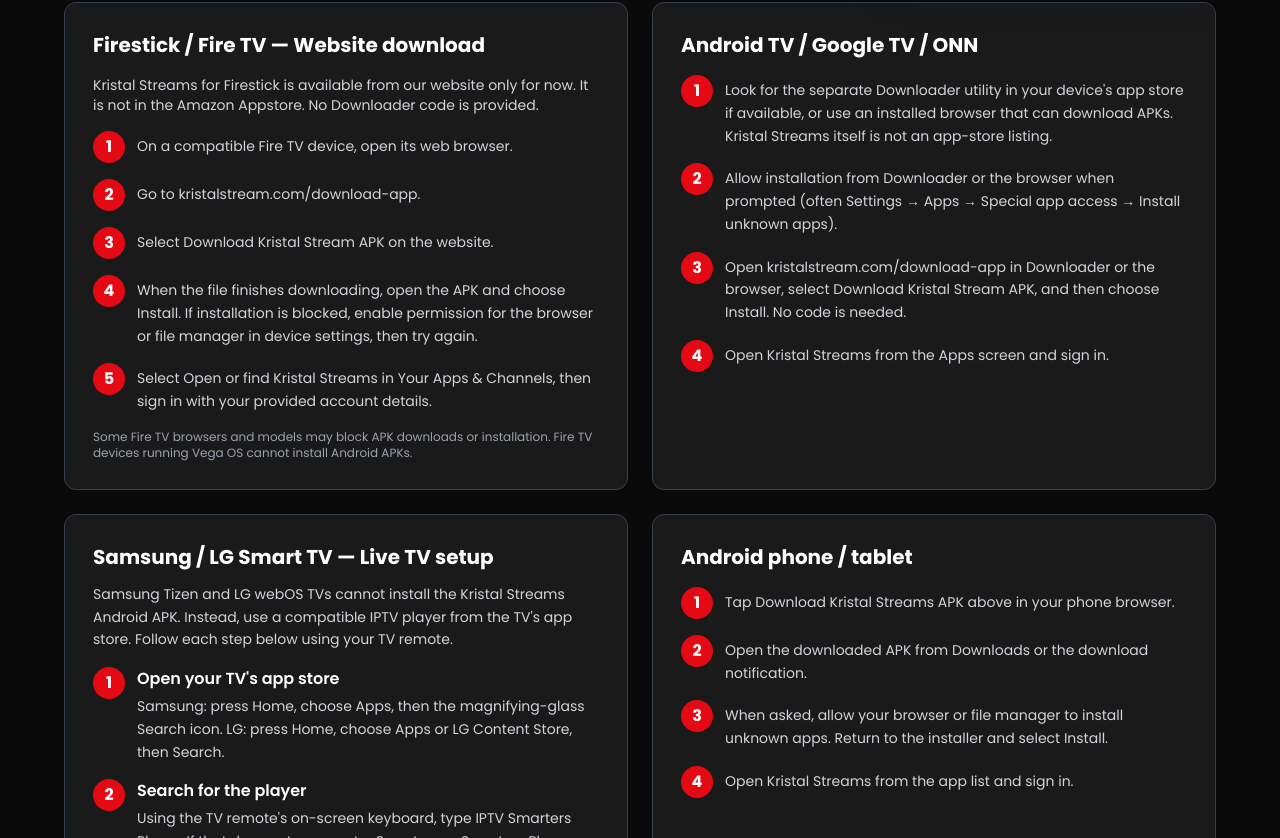
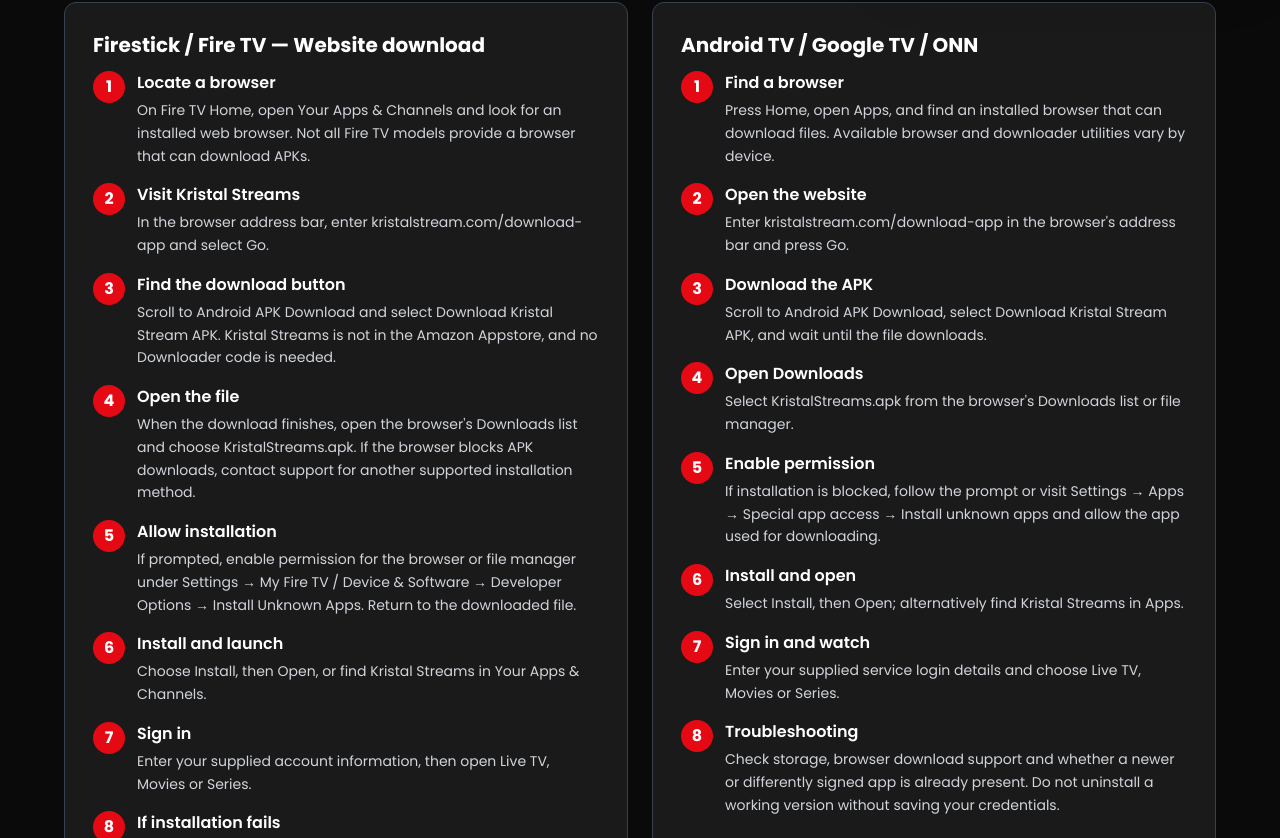
Before and after one commit to djudge47/kristalstreams, a React (Vite) app: page /download-app in a window 1280 px wide. Shown: the part 822-1660 px from the top of the page. Built offline with nearby package versions, Linux system fonts and the light colour scheme; no server answers.

Commit message:
Expand Firestick Android TV mobile and browser guides for beginners

```diff
--- a/src/pages/DownloadApp.tsx
+++ b/src/pages/DownloadApp.tsx
@@ -127,24 +127,30 @@ const DownloadApp: React.FC = () => {
             <p className="mb-8 text-center text-gray-300">Choose your device and follow each step. No Downloader code is needed: visit kristalstream.com/download-app and select Download Kristal Stream APK. Kristal Streams is not listed in the app store.</p>
             <div className="grid gap-6 lg:grid-cols-2">
                 <div className="rounded-xl border border-gray-700 bg-dark-100 p-5 sm:p-7">
-                  <h3 className="mb-4 text-xl font-bold text-white">Firestick / Fire TV — Website download</h3>
-                  <p className="mb-4 text-sm text-gray-300">Kristal Streams for Firestick is available from our website only for now. It is not in the Amazon Appstore. No Downloader code is provided.</p>
+                  <h3 className="mb-3 text-xl font-bold text-white">Firestick / Fire TV — Website download</h3>
                   <ol className="space-y-4">
-                    <li className="flex items-start gap-3"><span className="flex h-8 w-8 shrink-0 items-center justify-center rounded-full bg-primary font-bold text-white">1</span><span className="pt-1 text-sm leading-relaxed text-gray-300">On a compatible Fire TV device, open its web browser.</span></li>
-                    <li className="flex items-start gap-3"><span className="flex h-8 w-8 shrink-0 items-center justify-center rounded-full bg-primary font-bold text-white">2</span><span className="pt-1 text-sm leading-relaxed text-gray-300">Go to kristalstream.com/download-app.</span></li>
-                    <li className="flex items-start gap-3"><span className="flex h-8 w-8 shrink-0 items-center justify-center rounded-full bg-primary font-bold text-white">3</span><span className="pt-1 text-sm leading-relaxed text-gray-300">Select Download Kristal Stream APK on the website.</span></li>
-                    <li className="flex items-start gap-3"><span className="flex h-8 w-8 shrink-0 items-center justify-center rounded-full bg-primary font-bold text-white">4</span><span className="pt-1 text-sm leading-relaxed text-gray-300">When the file finishes downloading, open the APK and choose Install. If installation is blocked, enable permission for the browser or file manager in device settings, then try again.</span></li>
-                    <li className="flex items-start gap-3"><span className="flex h-8 w-8 shrink-0 items-center justify-center rounded-full bg-primary font-bold text-white">5</span><span className="pt-1 text-sm leading-relaxed text-gray-300">Select Open or find Kristal Streams in Your Apps & Channels, then sign in with your provided account details.</span></li>
+                    <li className="flex items-start gap-3"><span className="flex h-8 w-8 shrink-0 items-center justify-center rounded-full bg-primary font-bold text-white">1</span><div className="min-w-0"><h4 className="font-semibold text-white">Locate a browser</h4><p className="mt-1 text-sm leading-relaxed text-gray-300">On Fire TV Home, open Your Apps & Channels and look for an installed web browser. Not all Fire TV models provide a browser that can download APKs.</p></div></li>
+                    <li className="flex items-start gap-3"><span className="flex h-8 w-8 shrink-0 items-center justify-center rounded-full bg-primary font-bold text-white">2</span><div className="min-w-0"><h4 className="font-semibold text-white">Visit Kristal Streams</h4><p className="mt-1 text-sm leading-relaxed text-gray-300">In the browser address bar, enter kristalstream.com/download-app and select Go.</p></div></li>
+                    <li className="flex items-start gap-3"><span className="flex h-8 w-8 shrink-0 items-center justify-center rounded-full bg-primary font-bold text-white">3</span><div className="min-w-0"><h4 className="font-semibold text-white">Find the download button</h4><p className="mt-1 text-sm leading-relaxed text-gray-300">Scroll to Android APK Download and select Download Kristal Stream APK. Kristal Streams is not in the Amazon Appstore, and no Downloader code is needed.</p></div></li>
+                    <li className="flex items-start gap-3"><span className="flex h-8 w-8 shrink-0 items-center justify-center rounded-full bg-primary font-bold text-white">4</span><div className="min-w-0"><h4 className="font-semibold text-white">Open the file</h4><p className="mt-1 text-sm leading-relaxed text-gray-300">When the download finishes, open the browser's Downloads list and choose KristalStreams.apk. If the browser blocks APK downloads, contact support for another supported installation method.</p></div></li>
+                    <li className="flex items-start gap-3"><span className="flex h-8 w-8 shrink-0 items-center justify-center rounded-full bg-primary font-bold text-white">5</span><div className="min-w-0"><h4 className="font-semibold text-white">Allow installation</h4><p className="mt-1 text-sm leading-relaxed text-gray-300">If prompted, enable permission for the browser or file manager under Settings → My Fire TV / Device & Software → Developer Options → Install Unknown Apps. Return to the downloaded file.</p></div></li>
+                    <li className="flex items-start gap-3"><span className="flex h-8 w-8 shrink-0 items-center justify-center rounded-full bg-primary font-bold text-white">6</span><div className="min-w-0"><h4 className="font-semibold text-white">Install and launch</h4><p className="mt-1 text-sm leading-relaxed text-gray-300">Choose Install, then Open, or find Kristal Streams in Your Apps & Channels.</p></div></li>
+                    <li className="flex items-start gap-3"><span className="flex h-8 w-8 shrink-0 items-center justify-center rounded-full bg-primary font-bold text-white">7</span><div className="min-w-0"><h4 className="font-semibold text-white">Sign in</h4><p className="mt-1 text-sm leading-relaxed text-gray-300">Enter your supplied account information, then open Live TV, Movies or Series.</p></div></li>
+                    <li className="flex items-start gap-3"><span className="flex h-8 w-8 shrink-0 items-center justify-center rounded-full bg-primary font-bold text-white">8</span><div className="min-w-0"><h4 className="font-semibold text-white">If installation fails</h4><p className="mt-1 text-sm leading-relaxed text-gray-300">Check free storage and whether a newer version is already installed. Do not remove a working app without saving its login details. Vega OS Fire TV models cannot install Android APKs.</p></div></li>
                   </ol>
                   <p className="mt-4 text-xs text-gray-400">Some Fire TV browsers and models may block APK downloads or installation. Fire TV devices running Vega OS cannot install Android APKs.</p>
                 </div>
                 <div className="rounded-xl border border-gray-700 bg-dark-100 p-5 sm:p-7">
-                  <h3 className="mb-4 text-xl font-bold text-white">Android TV / Google TV / ONN</h3>
+                  <h3 className="mb-3 text-xl font-bold text-white">Android TV / Google TV / ONN</h3>
                   <ol className="space-y-4">
-                    <li className="flex items-start gap-3"><span className="flex h-8 w-8 shrink-0 items-center justify-center rounded-full bg-primary font-bold text-white">1</span><span className="pt-1 text-sm leading-relaxed text-gray-300">Look for the separate Downloader utility in your device's app store if available, or use an installed browser that can download APKs. Kristal Streams itself is not an app-store listing.</span></li>
-                    <li className="flex items-start gap-3"><span className="flex h-8 w-8 shrink-0 items-center justify-center rounded-full bg-primary font-bold text-white">2</span><span className="pt-1 text-sm leading-relaxed text-gray-300">Allow installation from Downloader or the browser when prompted (often Settings → Apps → Special app access → Install unknown apps).</span></li>
-                    <li className="flex items-start gap-3"><span className="flex h-8 w-8 shrink-0 items-center justify-center rounded-full bg-primary font-bold text-white">3</span><span className="pt-1 text-sm leading-relaxed text-gray-300">Open kristalstream.com/download-app in Downloader or the browser, select Download Kristal Stream APK, and then choose Install. No code is needed.</span></li>
-                    <li className="flex items-start gap-3"><span className="flex h-8 w-8 shrink-0 items-center justify-center rounded-full bg-primary font-bold text-white">4</span><span className="pt-1 text-sm leading-relaxed text-gray-300">Open Kristal Streams from the Apps screen and sign in.</span></li>
+                    <li className="flex items-start gap-3"><span className="flex h-8 w-8 shrink-0 items-center justify-center rounded-full bg-primary font-bold text-white">1</span><div className="min-w-0"><h4 className="font-semibold text-white">Find a browser</h4><p className="mt-1 text-sm leading-relaxed text-gray-300">Press Home, open Apps, and find an installed browser that can download files. Available browser and downloader utilities vary by device.</p></div></li>
+                    <li className="flex items-start gap-3"><span className="flex h-8 w-8 shrink-0 items-center justify-center rounded-full bg-primary font-bold text-white">2</span><div className="min-w-0"><h4 className="font-semibold text-white">Open the website</h4><p className="mt-1 text-sm leading-relaxed text-gray-300">Enter kristalstream.com/download-app in the browser's address bar and press Go.</p></div></li>
+                    <li className="flex items-start gap-3"><span className="flex h-8 w-8 shrink-0 items-center justify-center rounded-full bg-primary font-bold text-white">3</span><div className="min-w-0"><h4 className="font-semibold text-white">Download the APK</h4><p className="mt-1 text-sm leading-relaxed text-gray-300">Scroll to Android APK Download, select Download Kristal Stream APK, and wait until the file downloads.</p></div></li>
+                    <li className="flex items-start gap-3"><span className="flex h-8 w-8 shrink-0 items-center justify-center rounded-full bg-primary font-bold text-white">4</span><div className="min-w-0"><h4 className="font-semibold text-white">Open Downloads</h4><p className="mt-1 text-sm leading-relaxed text-gray-300">Select KristalStreams.apk from the browser's Downloads list or file manager.</p></div></li>
+                    <li className="flex items-start gap-3"><span className="flex h-8 w-8 shrink-0 items-center justify-center rounded-full bg-primary font-bold text-white">5</span><div className="min-w-0"><h4 className="font-semibold text-white">Enable permission</h4><p className="mt-1 text-sm leading-relaxed text-gray-300">If installation is blocked, follow the prompt or visit Settings → Apps → Special app access → Install unknown apps and allow the app used for downloading.</p></div></li>
+                    <li className="flex items-start gap-3"><span className="flex h-8 w-8 shrink-0 items-center justify-center rounded-full bg-primary font-bold text-white">6</span><div className="min-w-0"><h4 className="font-semibold text-white">Install and open</h4><p className="mt-1 text-sm leading-relaxed text-gray-300">Select Install, then Open; alternatively find Kristal Streams in Apps.</p></div></li>
+                    <li className="flex items-start gap-3"><span className="flex h-8 w-8 shrink-0 items-center justify-center rounded-full bg-primary font-bold text-white">7</span><div className="min-w-0"><h4 className="font-semibold text-white">Sign in and watch</h4><p className="mt-1 text-sm leading-relaxed text-gray-300">Enter your supplied service login details and choose Live TV, Movies or Series.</p></div></li>
+                    <li className="flex items-start gap-3"><span className="flex h-8 w-8 shrink-0 items-center justify-center rounded-full bg-primary font-bold text-white">8</span><div className="min-w-0"><h4 className="font-semibold text-white">Troubleshooting</h4><p className="mt-1 text-sm leading-relaxed text-gray-300">Check storage, browser download support and whether a newer or differently signed app is already present. Do not uninstall a working version without saving your credentials.</p></div></li>
                   </ol>
                 </div>
                 <div className="rounded-xl border border-gray-700 bg-dark-100 p-5 sm:p-7">
@@ -163,20 +169,27 @@ const DownloadApp: React.FC = () => {
                   <p className="mt-5 rounded-lg border border-yellow-500/25 bg-yellow-500/10 p-4 text-sm text-yellow-100/90">Keep your subscription credentials private. Smart TV players are separate apps; their availability and fees vary. If your TV uses Android TV or Google TV instead, follow the Android TV instructions on this page.</p>
                 </div>
                 <div className="rounded-xl border border-gray-700 bg-dark-100 p-5 sm:p-7">
-                  <h3 className="mb-4 text-xl font-bold text-white">Android phone / tablet</h3>
+                  <h3 className="mb-3 text-xl font-bold text-white">Android phone / tablet</h3>
                   <ol className="space-y-4">
-                    <li className="flex items-start gap-3"><span className="flex h-8 w-8 shrink-0 items-center justify-center rounded-full bg-primary font-bold text-white">1</span><span className="pt-1 text-sm leading-relaxed text-gray-300">Tap Download Kristal Streams APK above in your phone browser.</span></li>
-                    <li className="flex items-start gap-3"><span className="flex h-8 w-8 shrink-0 items-center justify-center rounded-full bg-primary font-bold text-white">2</span><span className="pt-1 text-sm leading-relaxed text-gray-300">Open the downloaded APK from Downloads or the download notification.</span></li>
-                    <li className="flex items-start gap-3"><span className="flex h-8 w-8 shrink-0 items-center justify-center rounded-full bg-primary font-bold text-white">3</span><span className="pt-1 text-sm leading-relaxed text-gray-300">When asked, allow your browser or file manager to install unknown apps. Return to the installer and select Install.</span></li>
-                    <li className="flex items-start gap-3"><span className="flex h-8 w-8 shrink-0 items-center justify-center rounded-full bg-primary font-bold text-white">4</span><span className="pt-1 text-sm leading-relaxed text-gray-300">Open Kristal Streams from the app list and sign in.</span></li>
+                    <li className="flex items-start gap-3"><span className="flex h-8 w-8 shrink-0 items-center justify-center rounded-full bg-primary font-bold text-white">1</span><div className="min-w-0"><h4 className="font-semibold text-white">Open a browser</h4><p className="mt-1 text-sm leading-relaxed text-gray-300">Launch Chrome or another trusted browser on your phone.</p></div></li>
+                    <li className="flex items-start gap-3"><span className="flex h-8 w-8 shrink-0 items-center justify-center rounded-full bg-primary font-bold text-white">2</span><div className="min-w-0"><h4 className="font-semibold text-white">Visit the website</h4><p className="mt-1 text-sm leading-relaxed text-gray-300">Type kristalstream.com/download-app in the address bar and tap Go.</p></div></li>
+                    <li className="flex items-start gap-3"><span className="flex h-8 w-8 shrink-0 items-center justify-center rounded-full bg-primary font-bold text-white">3</span><div className="min-w-0"><h4 className="font-semibold text-white">Download</h4><p className="mt-1 text-sm leading-relaxed text-gray-300">Scroll to Android APK Download and tap Download Kristal Stream APK.</p></div></li>
+                    <li className="flex items-start gap-3"><span className="flex h-8 w-8 shrink-0 items-center justify-center rounded-full bg-primary font-bold text-white">4</span><div className="min-w-0"><h4 className="font-semibold text-white">Find the file</h4><p className="mt-1 text-sm leading-relaxed text-gray-300">Open your download notification or the browser's Downloads menu and select KristalStreams.apk.</p></div></li>
+                    <li className="flex items-start gap-3"><span className="flex h-8 w-8 shrink-0 items-center justify-center rounded-full bg-primary font-bold text-white">5</span><div className="min-w-0"><h4 className="font-semibold text-white">Grant permission</h4><p className="mt-1 text-sm leading-relaxed text-gray-300">If Android blocks installation, use the Settings prompt to allow installs from the browser or file manager, then return to the installer.</p></div></li>
+                    <li className="flex items-start gap-3"><span className="flex h-8 w-8 shrink-0 items-center justify-center rounded-full bg-primary font-bold text-white">6</span><div className="min-w-0"><h4 className="font-semibold text-white">Install and open</h4><p className="mt-1 text-sm leading-relaxed text-gray-300">Tap Install, then Open; you can also find Kristal Streams in your app list.</p></div></li>
+                    <li className="flex items-start gap-3"><span className="flex h-8 w-8 shrink-0 items-center justify-center rounded-full bg-primary font-bold text-white">7</span><div className="min-w-0"><h4 className="font-semibold text-white">Sign in and watch</h4><p className="mt-1 text-sm leading-relaxed text-gray-300">Enter your supplied service credentials and select Live TV, Movies or Series.</p></div></li>
+                    <li className="flex items-start gap-3"><span className="flex h-8 w-8 shrink-0 items-center justify-center rounded-full bg-primary font-bold text-white">8</span><div className="min-w-0"><h4 className="font-semibold text-white">If it fails</h4><p className="mt-1 text-sm leading-relaxed text-gray-300">Check storage and compatibility. A newer or differently signed installed version can prevent an update; save login details before making changes.</p></div></li>
                   </ol>
                 </div>
                 <div className="rounded-xl border border-gray-700 bg-dark-100 p-5 sm:p-7">
-                  <h3 className="mb-4 text-xl font-bold text-white">Web browser</h3>
+                  <h3 className="mb-3 text-xl font-bold text-white">Web browser</h3>
                   <ol className="space-y-4">
-                    <li className="flex items-start gap-3"><span className="flex h-8 w-8 shrink-0 items-center justify-center rounded-full bg-primary font-bold text-white">1</span><span className="pt-1 text-sm leading-relaxed text-gray-300">Open kristalstream.com in a supported browser.</span></li>
-                    <li className="flex items-start gap-3"><span className="flex h-8 w-8 shrink-0 items-center justify-center rounded-full bg-primary font-bold text-white">2</span><span className="pt-1 text-sm leading-relaxed text-gray-300">Choose Sign In and enter your account details.</span></li>
-                    <li className="flex items-start gap-3"><span className="flex h-8 w-8 shrink-0 items-center justify-center rounded-full bg-primary font-bold text-white">3</span><span className="pt-1 text-sm leading-relaxed text-gray-300">Navigate to the available streaming sections. No APK is needed.</span></li>
+                    <li className="flex items-start gap-3"><span className="flex h-8 w-8 shrink-0 items-center justify-center rounded-full bg-primary font-bold text-white">1</span><div className="min-w-0"><h4 className="font-semibold text-white">Open your browser</h4><p className="mt-1 text-sm leading-relaxed text-gray-300">Launch Chrome, Edge, Safari or another available browser.</p></div></li>
+                    <li className="flex items-start gap-3"><span className="flex h-8 w-8 shrink-0 items-center justify-center rounded-full bg-primary font-bold text-white">2</span><div className="min-w-0"><h4 className="font-semibold text-white">Go to the website</h4><p className="mt-1 text-sm leading-relaxed text-gray-300">Type kristalstream.com in the address bar and press Enter.</p></div></li>
+                    <li className="flex items-start gap-3"><span className="flex h-8 w-8 shrink-0 items-center justify-center rounded-full bg-primary font-bold text-white">3</span><div className="min-w-0"><h4 className="font-semibold text-white">Find Sign In</h4><p className="mt-1 text-sm leading-relaxed text-gray-300">Choose Sign In, or open the menu first on smaller screens.</p></div></li>
+                    <li className="flex items-start gap-3"><span className="flex h-8 w-8 shrink-0 items-center justify-center rounded-full bg-primary font-bold text-white">4</span><div className="min-w-0"><h4 className="font-semibold text-white">Enter website credentials</h4><p className="mt-1 text-sm leading-relaxed text-gray-300">Use the email and password for your website account. These may differ from IPTV server credentials.</p></div></li>
+                    <li className="flex items-start gap-3"><span className="flex h-8 w-8 shrink-0 items-center justify-center rounded-full bg-primary font-bold text-white">5</span><div className="min-w-0"><h4 className="font-semibold text-white">Explore the website</h4><p className="mt-1 text-sm leading-relaxed text-gray-300">Use the navigation to access account information and any streaming features included with your service.</p></div></li>
+                    <li className="flex items-start gap-3"><span className="flex h-8 w-8 shrink-0 items-center justify-center rounded-full bg-primary font-bold text-white">6</span><div className="min-w-0"><h4 className="font-semibold text-white">If streaming fails</h4><p className="mt-1 text-sm leading-relaxed text-gray-300">Some browsers or TVs cannot play every video format. Try a compatible device or contact support. No APK is needed to access the website.</p></div></li>
                   </ol>
                 </div>
             </div>
```
